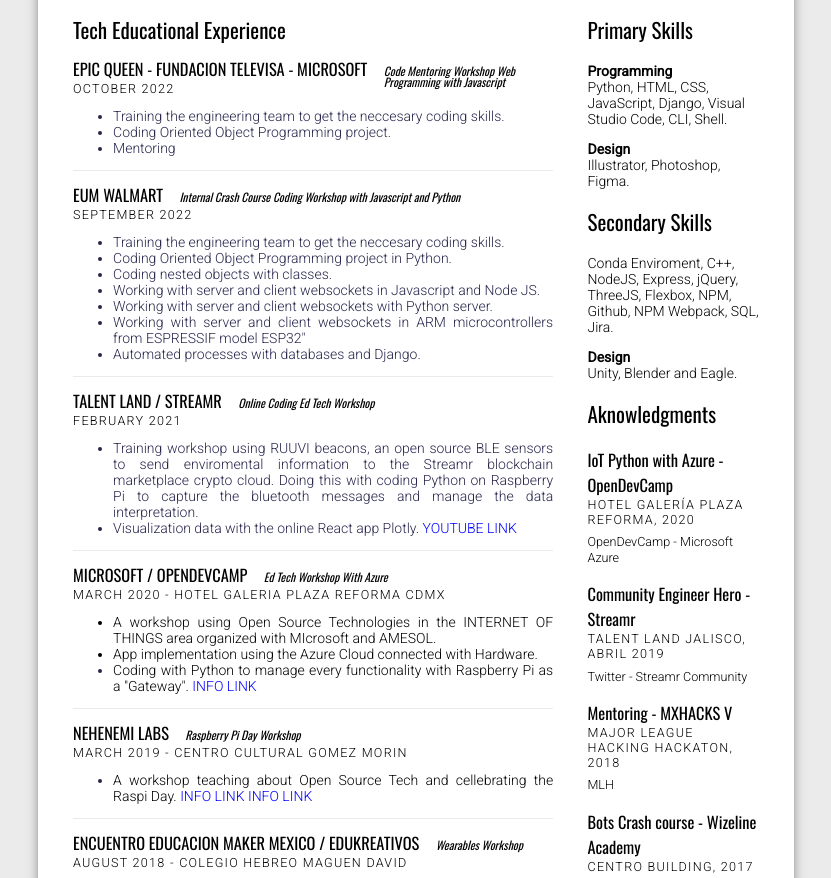
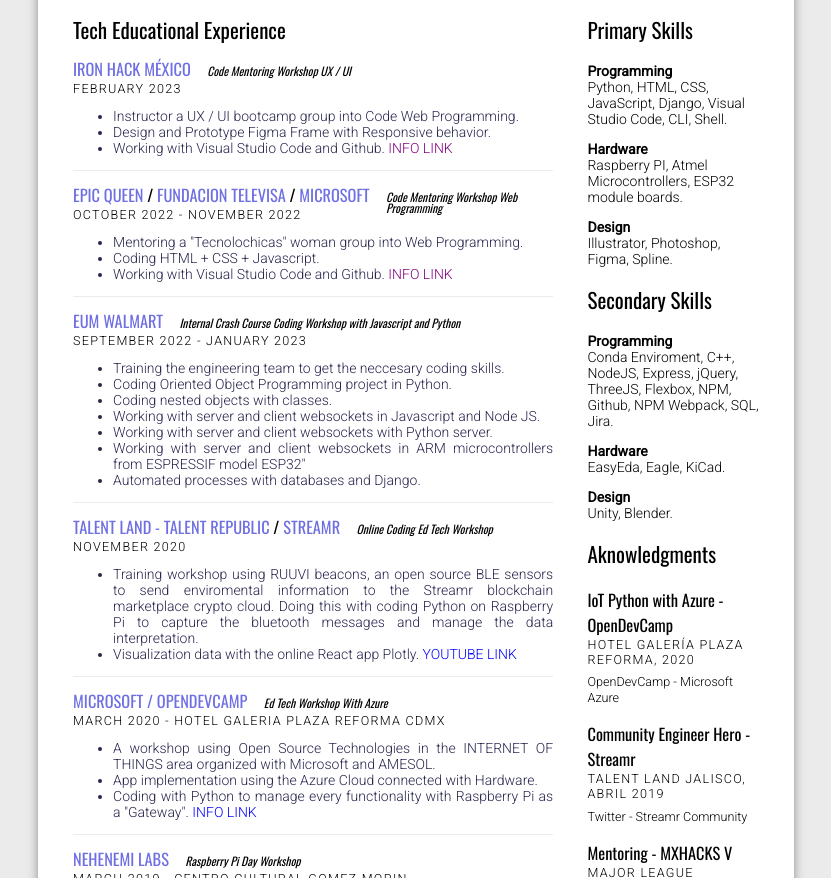
Before and after one commit to ericmargay/EdTechResumeCV, a plain HTML site: page index.html in a window 1280 px wide. Shown: the part 131-1009 px from the top of the page, without its empty margins (224-1055 px from the left). Drawn offline with nearby package versions, Linux system fonts and the light colour scheme.

Commit message:
Cambios Iron Hack

```diff
--- a/index.html
+++ b/index.html
@@ -21,7 +21,7 @@
                     <div class="btn-toggle"><i class="fas fa-moon"></i></div>
 
                     <h1>Eric <span>Margay</span></h1>
-                    <h2>Developer Engineer / Tech Mentor / Tech Artist / Maker / Designer </h2>
+                    <h2>Developer Engineer / Tech Mentor / Tech Artist / Maker </h2>
                 </div> <!-- /.header__name -->
 
                 <div class="header__contact">
@@ -33,7 +33,7 @@
 
                     <div class="header__contact-field">
                         <span class="header__contact-label">Phone : </span>
-                        <a href="tel:+19133148202" class="header__contact-value">+52.55.3114.7288
+                        <a href="tel:+525531147288" class="header__contact-value">+525531147288
                         </a>
                     </div> <!-- /.header__contact-field -->
 
@@ -50,16 +50,20 @@
                         <div class="experience">
 
                             <div class="experience__title">
-                                <h3>EPIC QUEEN - FUNDACION TELEVISA - MICROSOFT </h3>
-                                <h5><span> Code Mentoring Workshop Web <br> Programming with Javascript </span> </h5>
+                                <h3> <a href="https://www.ironhack.com/en" style="color: rgb(111, 111, 228);"> IRON HACK MÉXICO <a>
+                                </a>
+                                </h3>
+
+                                <h5>Code Mentoring Workshop UX / UI </h5>
                             </div> <!-- /.experience__title -->
-                            <span class="experience__date"> October 2022 </span>
+                            <span class="experience__date"> February 2023 </span>
 
                             <ul class="experience__info">
 
-                                <li>Training the engineering team to get the neccesary coding skills.</li>
-                                <li>Coding Oriented Object Programming project. </li>
-                                <li>Mentoring </li>
+                                <li>Instructor a UX / UI bootcamp group into Code Web Programming.</li>
+                                <li>Design and Prototype Figma Frame with Responsive behavior. </li>
+                                <li>Working with Visual Studio Code and Github. <a href="https://www.ironhack.com/en/ux-ui-design" style="color: Purple;">INFO LINK <a></li>
+
 
                             </ul> <!-- /.experience__info -->
 
@@ -67,10 +71,37 @@
                         <div class="experience">
 
                             <div class="experience__title">
-                                <h3>EUM WALMART</h3>
+                                <h3> <a href="https://epicqueen.com/" style="color: rgb(111, 111, 228);"> EPIC QUEEN <a>
+                                </a> /
+                                <a href="https://fundaciontelevisa.org/" style="color: rgb(111, 111, 228);"> FUNDACION TELEVISA <a>
+                                </a> /
+                                <a href="https://tecnolochicas.mx/" style="color: rgb(111, 111, 228);"> MICROSOFT <a>
+                                </a>
+                                </h3>
+
+                                <h5><span> Code Mentoring Workshop Web <br> Programming </span> </h5>
+                            </div> <!-- /.experience__title -->
+                            <span class="experience__date"> October 2022 - November 2022 </span>
+
+                            <ul class="experience__info">
+
+                                <li>Mentoring a "Tecnolochicas" woman group into Web Programming.</li>
+                                <li>Coding HTML + CSS + Javascript. </li>
+                                <li>Working with Visual Studio Code and Github. <a href="https://informe.fundaciontelevisa.org/informe2022/aliados.html" style="color: Purple;">INFO LINK <a></li>
+
+
+                            </ul> <!-- /.experience__info -->
+
+                        </div> <!-- /.experience -->
+                        <div class="experience">
+
+                            <div class="experience__title">
+                                <h3> <a href="https://eumtech.com.mx/" style="color: rgb(111, 111, 228);"> EUM WALMART <a>
+                                </a>
+                                </h3>
                                 <h5><span> Internal Crash Course Coding Workshop with Javascript and Python </span> </h5>
                             </div> <!-- /.experience__title -->
-                            <span class="experience__date"> September 2022 </span>
+                            <span class="experience__date"> September 2022 - January 2023 </span>
 
                             <ul class="experience__info">
 
@@ -88,10 +119,14 @@
                         </div> <!-- /.experience -->
                         <div class="experience">
                             <div class="experience__title">
-                                <h3>TALENT LAND / STREAMR </h3>
+                                <h3> <a href="https://2020.talent-land.lat/on-demand/internet-of-things-en-casa-iot/" style="color: rgb(111, 111, 228);"> TALENT LAND - TALENT REPUBLIC <a>
+                                </a> /
+                                <a href="https://streamr.network/" style="color: rgb(111, 111, 228);">STREAMR <a>
+                                </a>
+                                </h3>
                                 <h5><span> Online Coding Ed Tech Workshop </span> </h5>
                             </div> <!-- /.experience__title -->
-                            <span class="experience__date"> February 2021 </span>
+                            <span class="experience__date"> November 2020 </span>
                             <ul class="experience__info">
                                 <li>Training workshop using RUUVI beacons, an open source BLE sensors to send enviromental
                                     information to the Streamr blockchain marketplace crypto cloud. Doing this with coding
@@ -105,13 +140,15 @@
 
                         <div class="experience">
                             <div class="experience__title">
-                                <h3> MICROSOFT / OPENDEVCAMP </h3>
+                                <h3> <a href="https://cler.com.mx" style="color: rgb(111, 111, 228);"> MICROSOFT / OPENDEVCAMP <a>
+                                </a>
+                                </h3>
                                 <h5><span> Ed Tech Workshop With Azure </span> </h5>
                             </div> <!-- /.experience__title -->
                             <span class="experience__date"> March 2020 - Hotel Galeria Plaza Reforma CDMX </span>
                             <ul class="experience__info">
                                 <li>A workshop using Open Source Technologies in the INTERNET OF THINGS area organized with
-                                    MIcrosoft and AMESOL. </li>
+                                    Microsoft and AMESOL. </li>
                                 <li>App implementation using the Azure Cloud connected with Hardware. </li>
                                 <li>Coding with Python to manage every functionality with Raspberry Pi as a "Gateway".
                                     <a href="https://cler.com.mx/Azure-OpenDevCamp/OpenDevCamp-Marzo.html#speakers"
@@ -121,23 +158,31 @@
                         </div> <!-- /.experience MICROSOFT / OPENDEVCAMP -->
                         <div class="experience">
                             <div class="experience__title">
-                                <h3> NEHENEMI LABS </h3>
+                                <h3> <a href="https://labs.nehenemi.net/" style="color: rgb(111, 111, 228);"> NEHENEMI LABS <a>
+                                </a>
+                                </h3>
+
                                 <h5><span> Raspberry Pi Day Workshop </span> </h5>
                             </div> <!-- /.experience__title -->
                             <span class="experience__date"> MARCH 2019 - Centro Cultural Gomez Morin </span>
                             <ul class="experience__info">
                                 <li>A workshop teaching about Open Source Tech and cellebrating the Raspi Day.
-                                    <a href="https://www.facebook.com/events/416749552490254/" style="color: blue;">INFO
-                                        LINK <a>
-                                            <a href="https://www.facebook.com/nehenemilabs/photos/2349070272041780"
-                                                style="color: blue;">INFO LINK <a>
-
+                                    <a href="https://www.facebook.com/events/416749552490254/" style="color: blue;">INFO LINK
+                                        <a>
+                                    <a href="https://www.facebook.com/nehenemilabs/photos/2349070272041780" style="color: blue;">INFO LINK
+                                        <a>
                                 </li>
                             </ul> <!-- /.experience__info -->
                         </div> <!-- /.experience NEHENEMI LABS -->
                         <div class="experience">
                             <div class="experience__title">
-                                <h3> ENCUENTRO EDUCACION MAKER MEXICO / EDUKREATIVOS </h3>
+                                <h3> <a href="http://educacionmaker.org" style="color: rgb(111, 111, 228);"> ENCUENTRO EDUCACION MAKER MEXICO <a>
+                                </a> /
+                                <a href="https://www.facebook.com/Edukreativos/" style="color: rgb(111, 111, 228);"> EDUKREATIVOS <a>
+                                </a>
+                                </h3>
+                                <h3>  /  </h3>
+
                                 <h5><span> Wearables Workshop </span> </h5>
                             </div> <!-- /.experience__title -->
                             <span class="experience__date"> August 2018 - Colegio Hebreo Maguen David </span>
@@ -150,8 +195,10 @@
                         </div> <!-- /.experience -->
                         <div class="experience">
                             <div class="experience__title">
-                                <h3> TALENT LAND </h3>
-                                <h5><span> INTERNET OF THINGS Workshop </span> </h5>
+                                <h3> <a href="https://www.talent-land.mx/" style="color: rgb(111, 111, 228);"> TALENT LAND <a>
+                                </a>
+                                </h3>
+                                <h5><span> Internet of Things Workshop </span> </h5>
                             </div> <!-- /.experience__title -->
                             <span class="experience__date"> August 2019 - Centro de ConveNciones Guadalajara. </span>
                             <ul class="experience__info">
@@ -297,8 +344,11 @@
                         <h2>Artistic Experience</h2>
                         <div class="experience">
                             <div class="experience__title">
+                                <h3> <a href="https://www.instagram.com/a1.laboratorio.fx/" style="color: rgb(111, 111, 228);"> A1 LAORATORIO FX <a>
+                                </a>
+                                </h3>
                                 <h3>
-                                    <a href="https://www.instagram.com/a1.laboratorio.fx/">A1 LAB FX  </a> </h3>
+                                    <a href="">  </a> </h3>
                                 <h5><span> Product Design Engineer </span> &ndash; México City </h5>
                             </div> <!-- /.experience__title -->
                             <span class="experience__date">JULY 2022 - SEPTEMBER 2022</span>
@@ -324,8 +374,8 @@
                         <div class="experience">
 
                             <div class="experience__title">
-                                <h3>
-                                    <a href="http://bioscenica.mx/"> BIOSCÉNICA - HIEROPHANIA LAB - HEMISPHERIC INSTITUTE</a> </h3>
+                                <h3> <a href="http://bioscenica.mx/" style="color: rgb(111, 111, 228);"> BIOSCÉNICA - HIEROPHANIA LAB - HEMISPHERIC INSTITUTE <a>
+                                </a>
                                 <h5><span> Creative Light <br> & Sound Coding </span> &ndash; <br> México City </h5>
                             </div> <!-- /.experience__title -->
 
@@ -365,6 +415,7 @@
                                 <li>Python 3</li>
                                 <li>Python with Django</li>
                                 <li>Javascript</li>
+                                <li>React Crash Course</li>
                                 <li>UI / UX</li>
 
                             </ul> <!-- /.experience__info -->
@@ -378,7 +429,8 @@
 
                             <ul class="experience__info">
 
-                                <li>Bachelor of Science Technology</li>
+                                <li>Bachelor of Technology</li>
+                                <li>Framework of Science and Technology</li>
                                 <li>Specialities in energy, electronics, programming and robotics. </li>
 
                             </ul> <!-- /.experience__info -->
@@ -393,14 +445,17 @@
                     <div class="skills">
                         <h2>Primary Skills</h2>
                         <p> <strong> Programming </strong><br> Python, HTML, CSS, JavaScript, Django, Visual Studio Code, CLI, Shell.</p>
-                        <p> <strong> Design </strong><br> Illustrator, Photoshop, Figma.</p>
+                        <p> <strong> Hardware </strong><br> Raspberry PI, Atmel Microcontrollers, ESP32 module boards.</p>
+                        <p> <strong> Design </strong><br> Illustrator, Photoshop, Figma, Spline. </p>
                     </div> <!-- /.skills -->
 
 
                     <div class="skills">
                         <h2>Secondary Skills</h2>
-                        <p>Conda Enviroment, C++, NodeJS, Express, jQuery, ThreeJS, Flexbox, NPM, Github, NPM Webpack, SQL, Jira. </p>
-                        <p> <strong> Design </strong><br> Unity, Blender and Eagle.</p>
+                        <p> <strong> Programming </strong> <br> Conda Enviroment, C++, NodeJS, Express, jQuery, ThreeJS, Flexbox, NPM, Github, NPM Webpack, SQL, Jira. </p>
+                        <p> <strong> Hardware </strong><br> EasyEda, Eagle, KiCad.</p>
+                        <p> <strong> Design </strong><br> Unity, Blender.</p>
+
 
                     </div> <!-- /.skills -->
 
```
